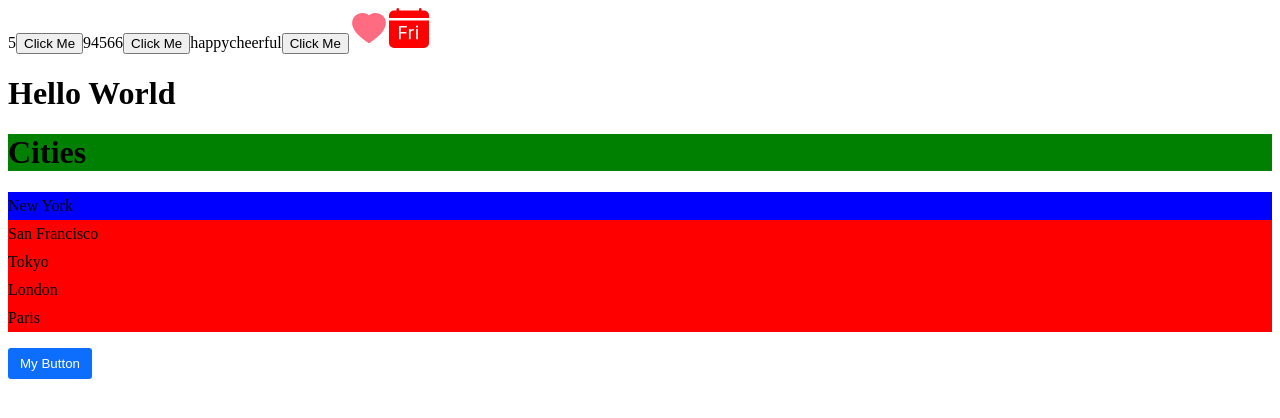
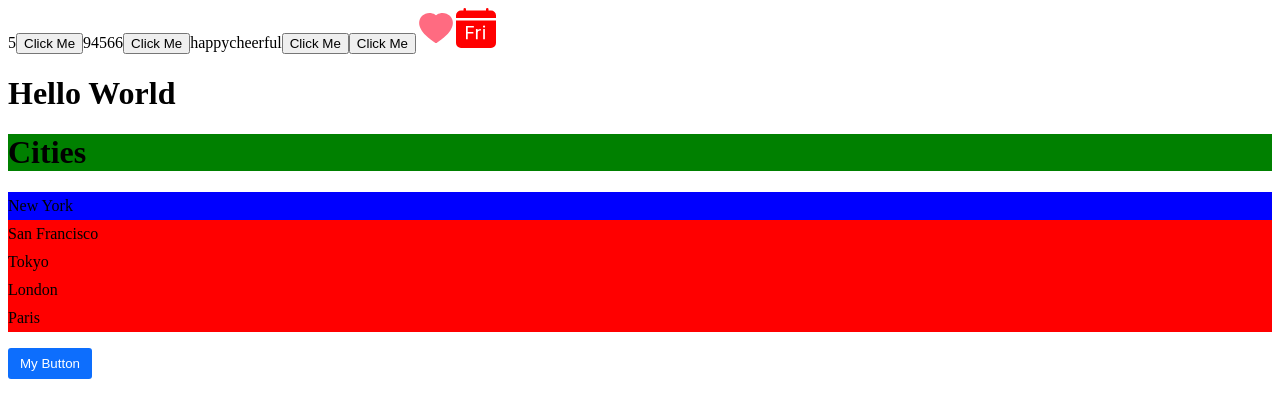
Before and after one commit to jaishankarg24/react-18-game, a React (Vite) app: page / in a window 1280 px wide. Shown: the top 418 px of the page. Built offline with nearby package versions, Linux system fonts and the light colour scheme.

Commit message:
Updating Array of Object

```diff
--- a/src/App.tsx
+++ b/src/App.tsx
@@ -67,6 +67,15 @@ function App() {
     setTags(tags.map((tag) => (tag === "cheerful" ? "happiness" : tag)));
   };
 
+  const [bugs, setBugs] = useState([
+    { id: 1, title: "Bug 1", fixed: false },
+    { id: 2, title: "Bug 2", fixed: false },
+  ]);
+
+  const handleBugArrayClick = () => {
+    setBugs(bugs.map((bug) => (bug.id === 1 ? { ...bug, fixed: true } : bug)));
+  };
+
   return (
     <div>
       {drink.price}
@@ -75,6 +84,7 @@ function App() {
       <button onClick={handleCustomerClick}>Click Me</button>
       {tags}
       <button onClick={handleArrayClick}>Click Me</button>
+      <button onClick={handleBugArrayClick}>Click Me</button>
       <Like onClick={() => console.log("clicked")} />
       <BsFillCalendarDayFill color="red" size="40" />
       <Message />
```
